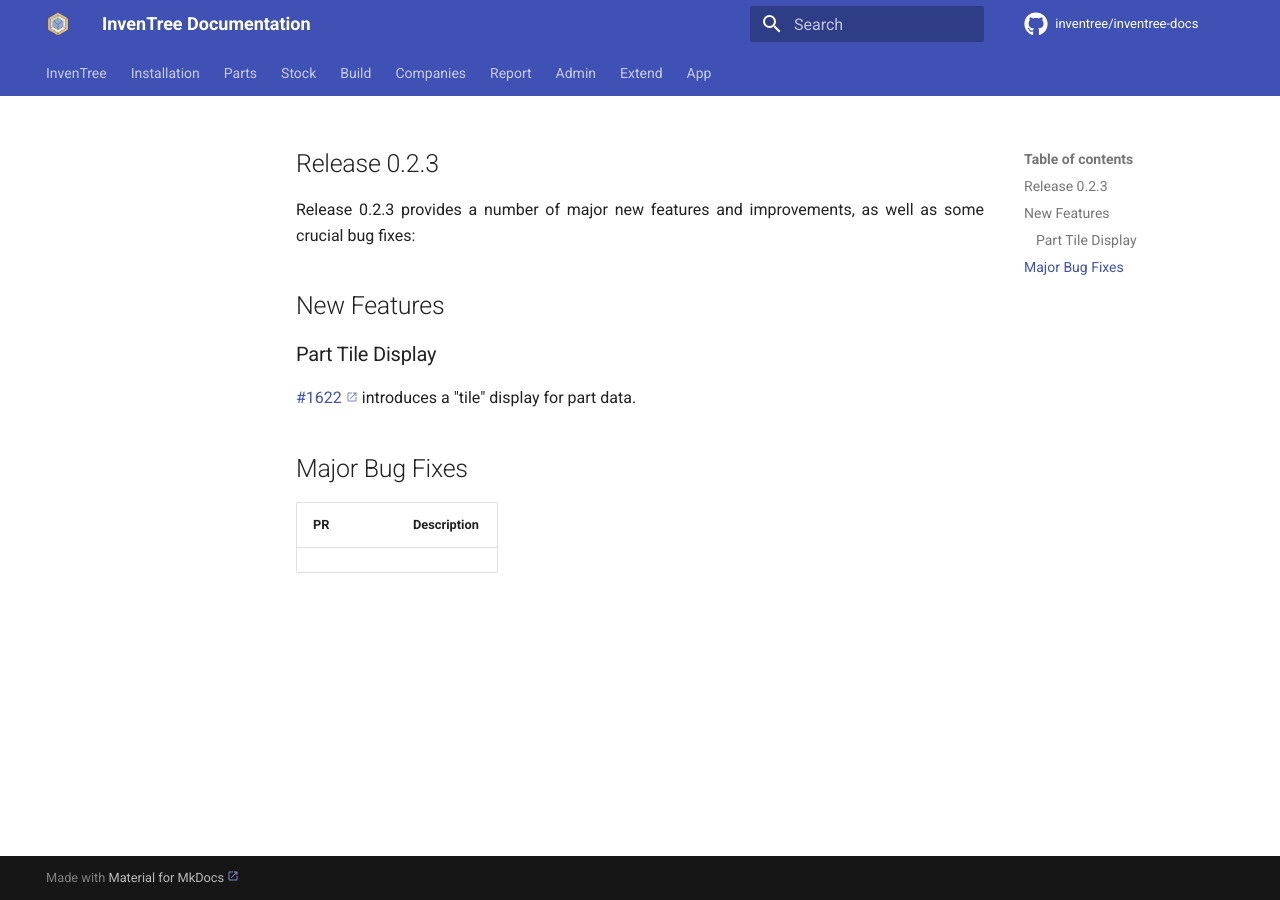
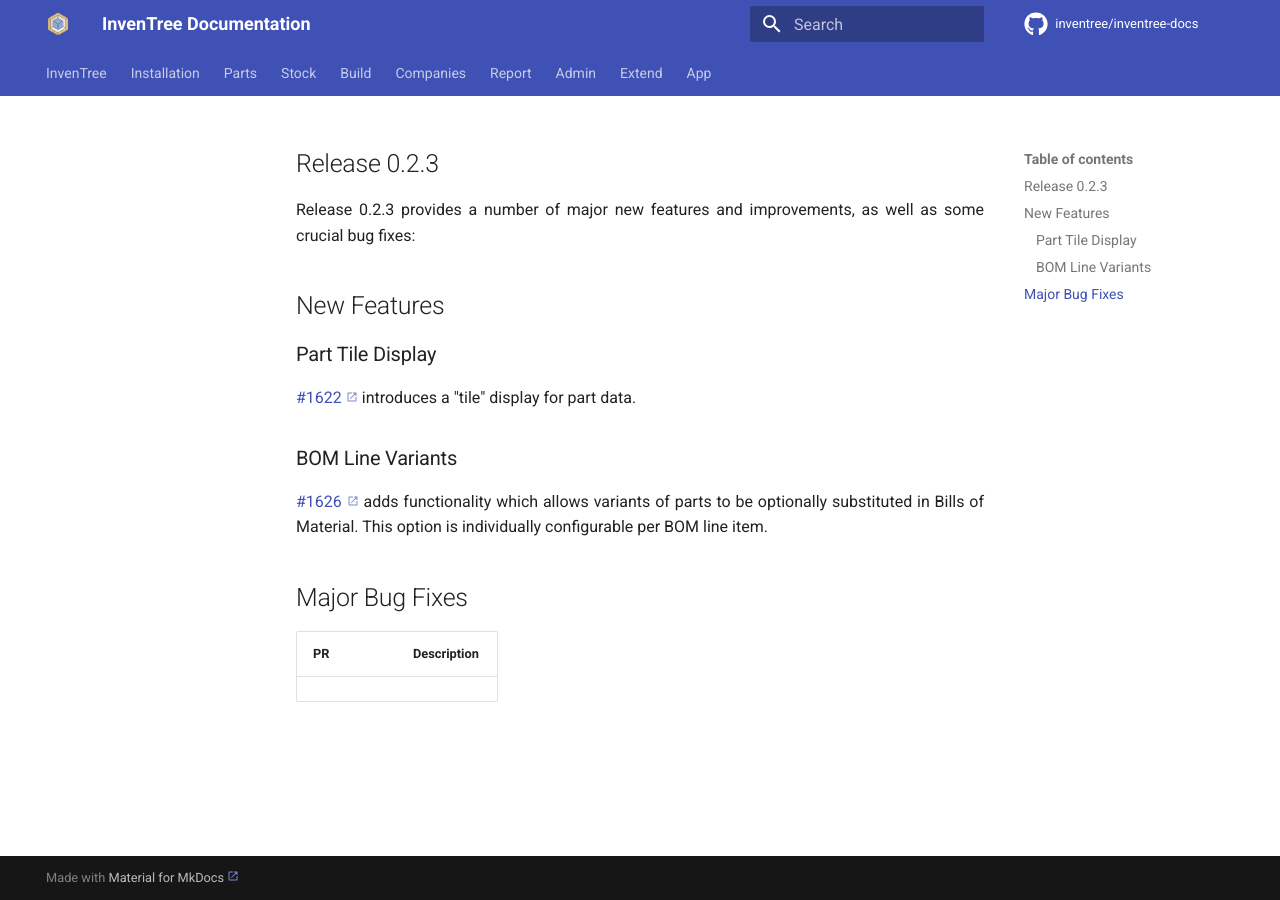
Before and after one commit to inventree/inventree-docs, an MkDocs documentation site: the page built from docs/releases/0.2.3.md, in a window 1280 px wide. Built offline with MkDocs 1.6.1 and Material for MkDocs 9.7.7, drawn with Linux system fonts in a browser that asks for light colours; a script that is not in the unit is left out; comment, search, counter and statistics services are not loaded.

Commit message:
Update 0.2.3.md

```diff
--- a/docs/releases/0.2.3.md
+++ b/docs/releases/0.2.3.md
@@ -12,6 +12,10 @@ Release 0.2.3 provides a number of major new features and improvements, as well
 
 [#1622](https://github.com/inventree/InvenTree/pull/1622) introduces a "tile" display for part data.
 
+### BOM Line Variants
+
+[#1626](https://github.com/inventree/InvenTree/pull/1626) adds functionality which allows variants of parts to be optionally substituted in Bills of Material. This option is individually configurable per BOM line item.
+
 ## Major Bug Fixes
 
 | PR | Description |
```
